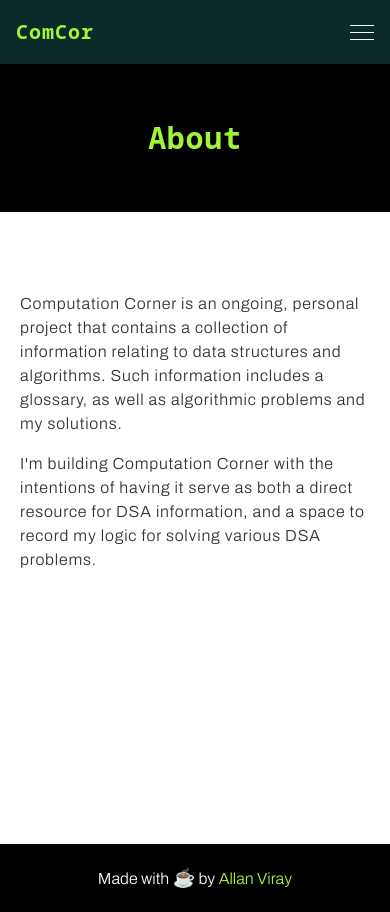
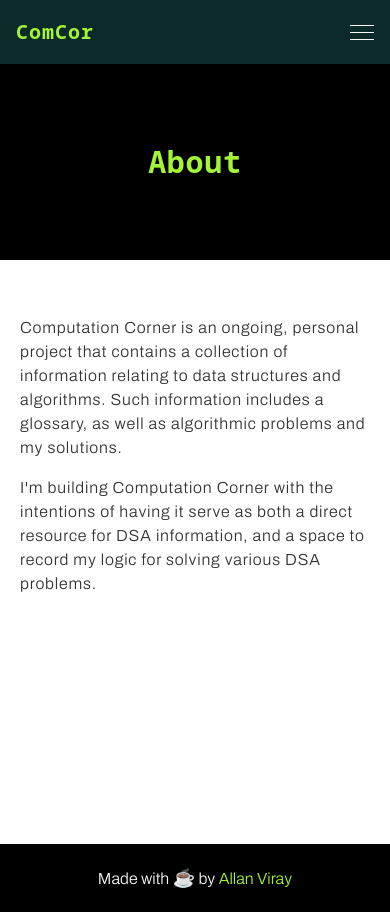
Before and after one commit to agviray/computation-corner, a Next.js app: page /about in a window 390 px wide. Built offline with nearby package versions, Linux system fonts and the light colour scheme.

Commit message:
Update padding styles for hero and main content sections in app, about, glossary, and problems pages

```diff
--- a/src/app/about/page.js
+++ b/src/app/about/page.js
@@ -26,13 +26,13 @@ const AboutPage = () => {
   return (
     <main className="pt-offsetNavbarHeight">
       <section>
-        <div className="hero py-14 md:py-28 bg-black">
+        <div className="hero py-20 md:py-28 bg-black">
           <h1 className="font-notoSansMono font-bold text-center text-darkLime text-3xl md:text-4xl tracking-wide">
             {heroContent.heading}
           </h1>
         </div>
       </section>
-      <div className="px-5 py-20 md:py-28">
+      <div className="px-5 py-14 md:py-28">
         <section>
           <div className="max-w-3xl mx-auto">
             <ParagraphCollection paragraphs={contentParagraphs} />
--- a/src/app/glossary/page.js
+++ b/src/app/glossary/page.js
@@ -18,13 +18,13 @@ const GlossaryPage = () => {
   return (
     <main className="pt-offsetNavbarHeight">
       <section>
-        <div className="hero py-14 md:py-28 bg-black">
+        <div className="hero py-20 md:py-28 bg-black">
           <h1 className="font-notoSansMono font-bold text-center text-darkLime text-3xl md:text-4xl tracking-wide">
             {heroContent.heading}
           </h1>
         </div>
       </section>
-      <div className="px-5 py-20 md:py-28">
+      <div className="px-5 py-14 md:py-28">
         <section>
           <div className="max-w-3xl mx-auto">
             <ParagraphCollection paragraphs={contentParagraphs} />
--- a/src/app/page.js
+++ b/src/app/page.js
@@ -4,7 +4,7 @@ const HomePage = () => {
   return (
     <main className="pt-offsetNavbarHeight">
       <section className="bg-black">
-        <div className="hero mx-auto py-14 md:py-28 px-4 md:max-w-4xl">
+        <div className="hero mx-auto py-20 md:py-28 px-4 md:max-w-4xl">
           <h1 className="font-notoSansMono text-darkLime font-bold text-3xl tracking-wide md:text-4xl md:tracking-wider lg:text-5xl">
             <span className="inline-flex flex-col">
               <span className="inline-block lg:padding-bottom: pb-2">
--- a/src/app/problems/page.js
+++ b/src/app/problems/page.js
@@ -18,13 +18,13 @@ const ProblemsPage = () => {
   return (
     <main className="pt-offsetNavbarHeight">
       <section>
-        <div className="hero py-14 md:py-28 bg-black">
+        <div className="hero py-20 md:py-28 bg-black">
           <h1 className="font-notoSansMono font-bold text-center text-darkLime text-3xl md:text-4xl tracking-wide">
             {heroContent.heading}
           </h1>
         </div>
       </section>
-      <div className="px-5 py-20 md:py-28">
+      <div className="px-5 py-14 md:py-28">
         <section>
           <div className="max-w-3xl mx-auto">
             <ParagraphCollection paragraphs={contentParagraphs} />
--- a/tailwind.config.ts
+++ b/tailwind.config.ts
@@ -21,11 +21,12 @@ const config: Config = {
         offsetNavbarHeight: '4rem',
       },
       colors: {
+        transparentWhite: 'rgba(249,249,249,0.7)',
+        transparentBlack: 'rgba(51,51,51,0.7)',
         lightBlack: '#333333',
         black: '#000000',
         white: '#f9f9f9',
-        transparentWhite: 'rgba(249,249,249,0.7)',
-        transparentBlack: 'rgba(51,51,51,0.7)',
+        lightGray: '#ECECEC',
         midLightBlue: '#97D4E9',
         midDarkGreen: '#1D8790',
         darkDarkGreen: '#216569',
```
